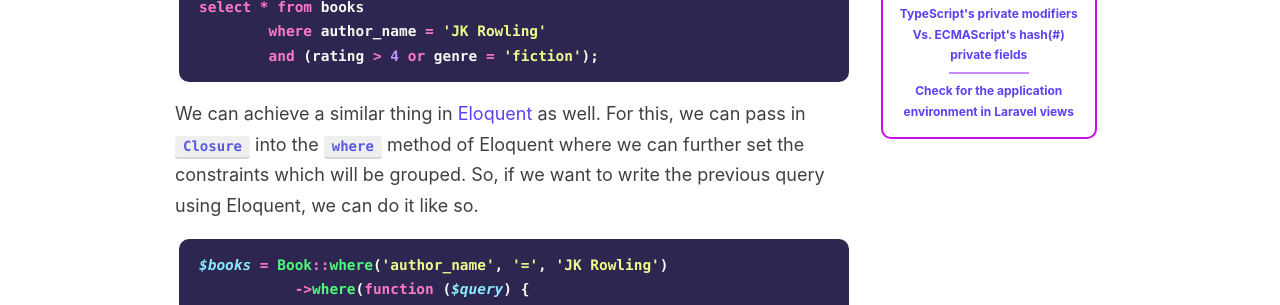
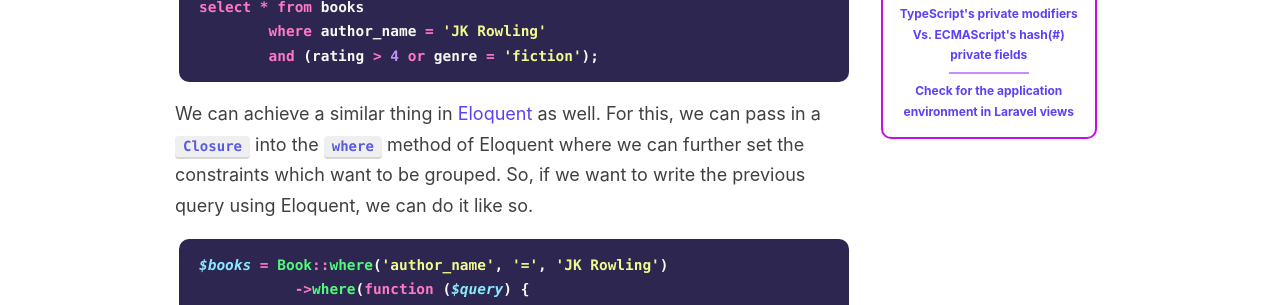
Before and after one commit to varunkumardev/amitmerchant1990.github.io, a Jekyll site: the page built from _posts/2020-8-10-how-to-group-where-constraints-in-laravel-eloquent.md, in a window 1280 px wide. Shown: the part 764-1069 px from the top of the page. Built offline with Jekyll 4.4.1, drawn with Linux system fonts in a browser that asks for light colours; comment, search, counter and statistics services are not loaded.

Commit message:
improve post.

````diff
--- a/_posts/2020-8-10-how-to-group-where-constraints-in-laravel-eloquent.md
+++ b/_posts/2020-8-10-how-to-group-where-constraints-in-laravel-eloquent.md
@@ -24,7 +24,7 @@ select * from books
         and (rating > 4 or genre = 'fiction');
 ```
 
-We can achieve a similar thing in [Eloquent](https://laravel.com/docs/7.x/eloquent) as well. For this, we can pass in `Closure` into the `where` method of Eloquent where we can further set the constraints which will be grouped. So, if we want to write the previous query using Eloquent, we can do it like so.
+We can achieve a similar thing in [Eloquent](https://laravel.com/docs/7.x/eloquent) as well. For this, we can pass in a `Closure` into the `where` method of Eloquent where we can further set the constraints which want to be grouped. So, if we want to write the previous query using Eloquent, we can do it like so.
 
 ```php
 $books = Book::where('author_name', '=', 'JK Rowling')
````
